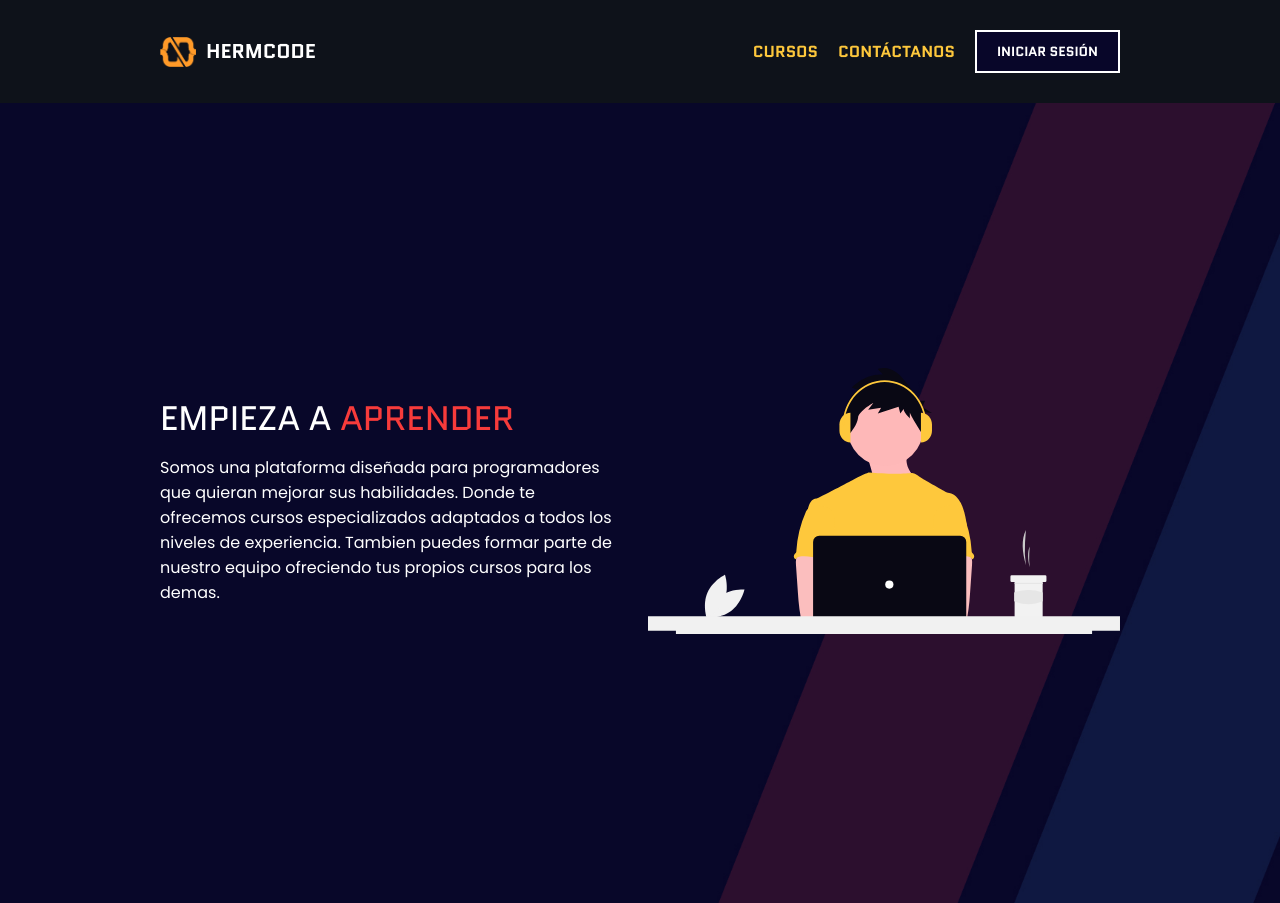
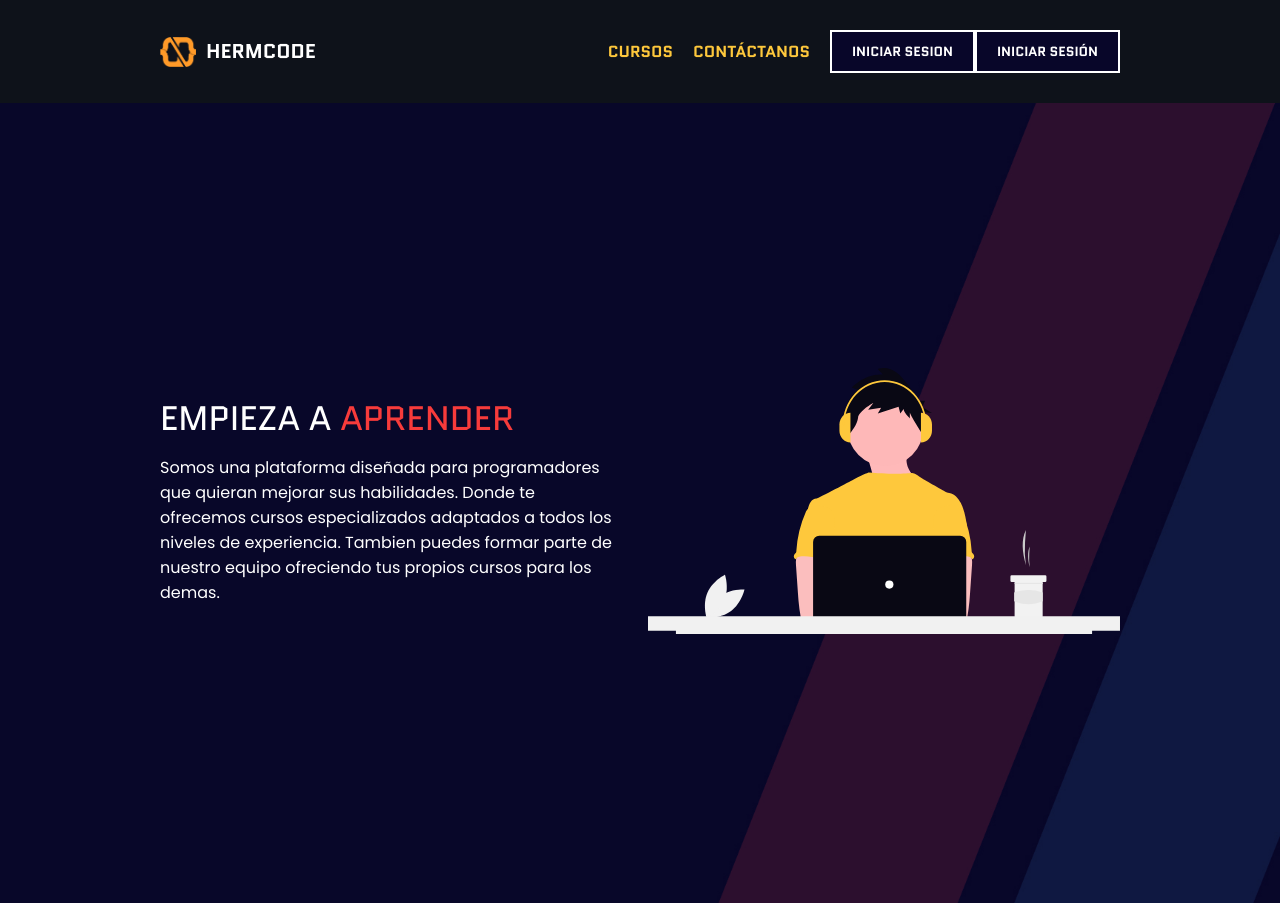
Before and after one commit to Traxcomgarza/Avance_Proyecto_Full_Stack, a website: page index.html in a window 1280 px wide. Shown: the top 903 px of the page. Drawn offline with Linux system fonts and the light colour scheme; files whose address does not match are found by name.

Commit message:
CI/CD agregue un boton de iniciar sesion

```diff
--- a/index.html
+++ b/index.html
@@ -23,7 +23,7 @@
             <nav class="menu-navbar">
                 <a class="text-yellow fw-bold menu-navbar__a" href="#cursos">CURSOS</a>
                 <a class="text-yellow fw-bold menu-navbar__a" href="#contacto">CONTÁCTANOS</a>
-
+                <button id="btnlogin-1" class="btn btn-secondary menu-navbar__btn">Iniciar sesion</button>
                 <button id="btnLogin" class="btn btn-secondary menu-navbar__btn" onclick="onBtnLoginClick()">
                     Iniciar sesión
                 </button>
```
